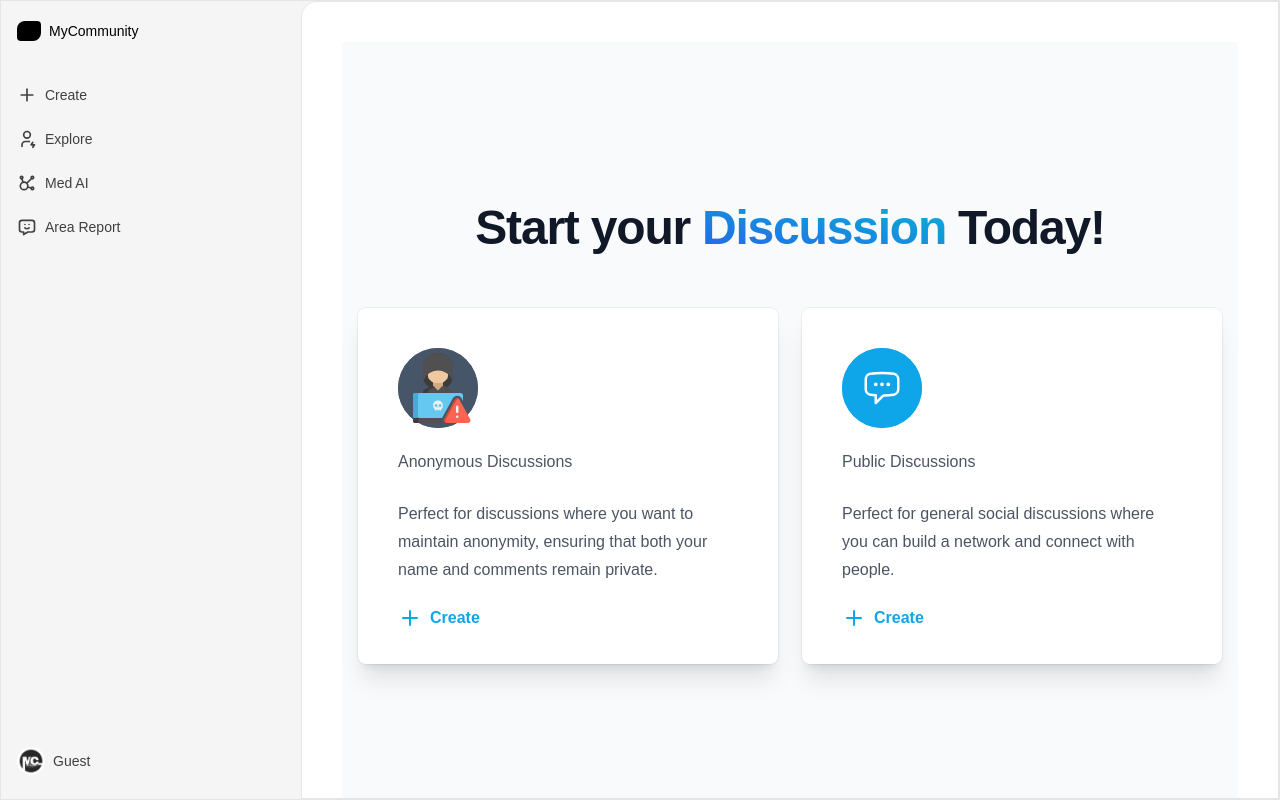
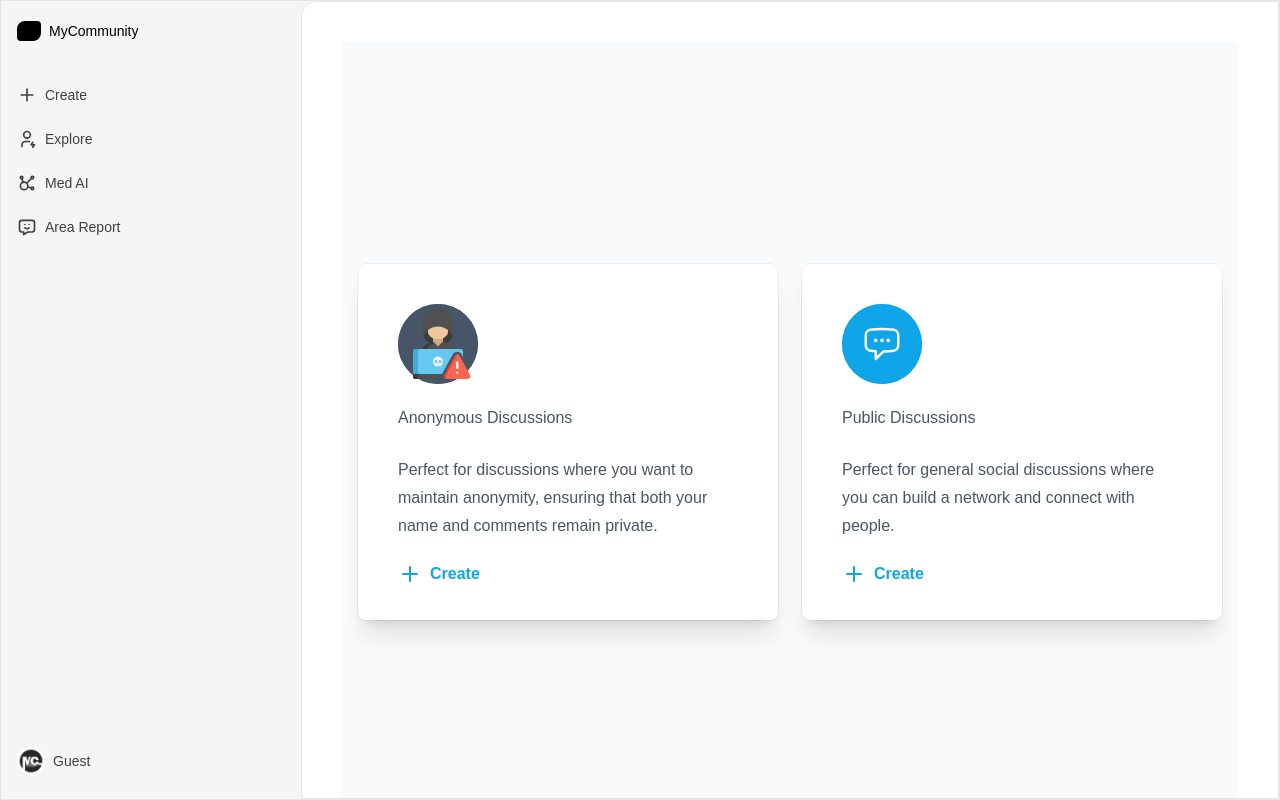
Before and after one commit to sankar5302k/mycom, a Next.js app: page /appcom in a window 1280 px wide. Built offline with nearby package versions, Linux system fonts and the light colour scheme.

Commit message:
sankar push

```diff
--- a/src/app/appcom/appmain/Create.tsx
+++ b/src/app/appcom/appmain/Create.tsx
@@ -118,18 +118,7 @@ const Create: React.FC<CreateProps> = ({ username }) => {
 
   return (
     <div>
-<div className="relative flex min-h-screen flex-col justify-center overflow-hidden bg-gray-50 py-3 sm:py-8">
-  <div className="flex justify-center items-center text-center">
-    <h1 className="text-4xl font-bold tracking-tight text-gray-900 sm:text-2xl md:text-5xl p-5">
-      <span className="block">
-        Start your
-        <span className="px-3 text-transparent bg-clip-text bg-gradient-to-tr to-cyan-500 from-blue-600">
-          Discussion
-        </span>
-        Today!
-      </span>
-    </h1>
-  </div>
+<div className="relative flex min-h-screen flex-col justify-center overflow-hidden bg-gray-50 py-2 sm:py-2">
 
 
         {/* Conditional Rendering Section */}
```
